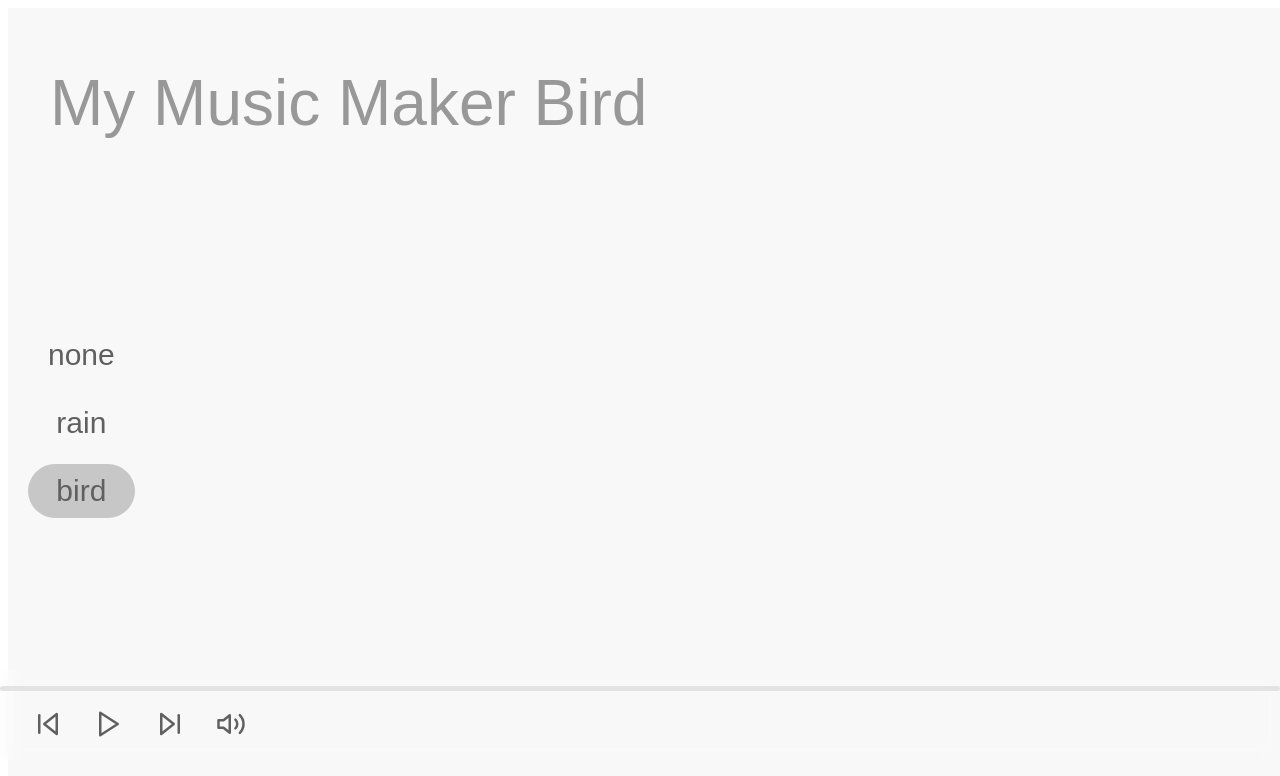
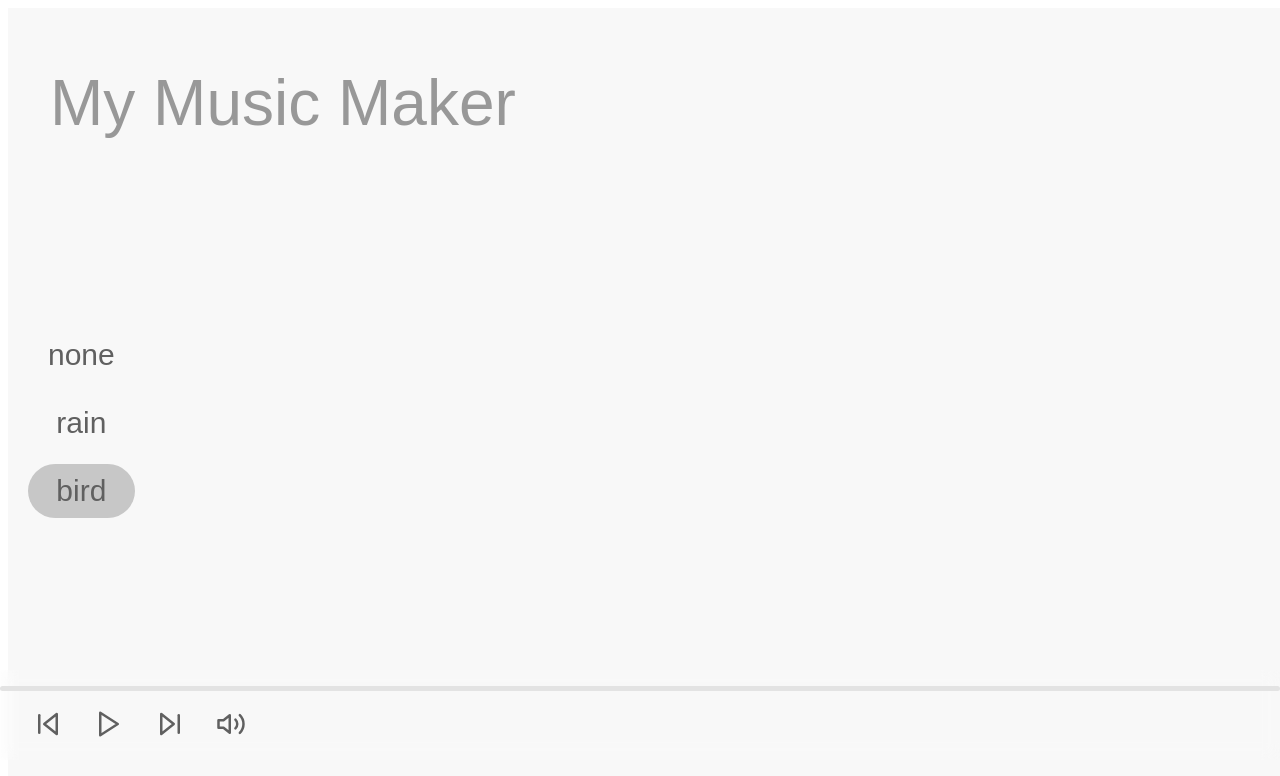
Before and after one commit to BaeSeong-min/HCI_project, a React (Vite) app: page /BirdPage in a window 1280 px wide. Shown: the top 776 px of the page. Built offline with nearby package versions, Linux system fonts and the light colour scheme; a web font is replaced by a local one.

Commit message:
delete/페이지 타이틀명 수정

```diff
--- a/src/pages/BirdPage.jsx
+++ b/src/pages/BirdPage.jsx
@@ -37,7 +37,7 @@ function BirdPage() {
     >
       {audioFile && <div className="background-gradient"></div>}
 
-      <h1 className="title">My Music Maker Bird</h1>
+      <h1 className="title">My Music Maker</h1>
 
       <div className="left-menu">
         <button className={`sound-btn ${location.pathname === "/" ? "active" :  ""}`}
--- a/src/pages/RainPage.jsx
+++ b/src/pages/RainPage.jsx
@@ -37,7 +37,7 @@ function RainPage() {
     >
       {audioFile && <div className="background-gradient"></div>}
 
-      <h1 className="title">My Music Maker Rain</h1>
+      <h1 className="title">My Music Maker</h1>
 
       <div className="left-menu">
         <button className={`sound-btn ${location.pathname === "/" ? "active" :  ""}`}
```
